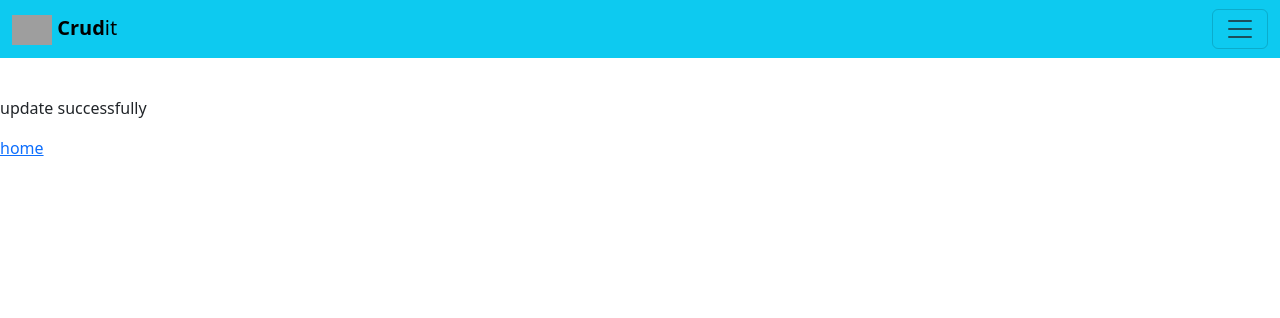
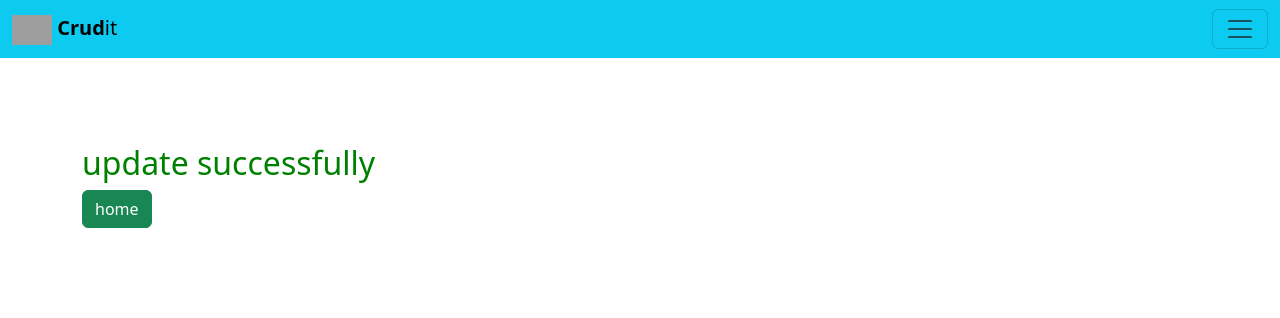
Before and after one commit to Sreenathkk00/crud_project, a Django app: page /update_view/ in a window 1280 px wide. Shown: the top 318 px of the page. Run offline with Django 4.2, Linux system fonts and the light colour scheme; grey boxes are pictures that could not be loaded.

Commit message:
edit/delete options inside Dropdown Menu

```diff
--- a/details_app/templates/edit.html
+++ b/details_app/templates/edit.html
@@ -2,7 +2,7 @@
 
 {% block content %}
 
-
+<div class="container pt-5">
 <form method="post" enctype="multipart/form-data" novalidate >
     {% csrf_token %}
     {% for field in form.visible_fields %} <!-- is used to iterate over all visible fields in the form.-->
@@ -16,9 +16,10 @@
     {% endfor %}
     <div>
         <button type="submit" class="btn btn-success">Submit</button>
-        <a href="#" class="btn btn-default">Cancel</a>
+        <a href="{% url 'detail_list' %}" class="btn btn-default">Cancel</a>
     </div>
 
+</div>
 
 
 {% endblock content %}
--- a/details_app/templates/index.html
+++ b/details_app/templates/index.html
@@ -9,6 +9,7 @@
       height: 300px;
       border-radius: 40px ;
   }
+
   </style>
 
   <head>
@@ -26,7 +27,7 @@
         <div class="container-fluid ">
 
           <a class="navbar-brand" href="#">
-            <img src="https://media.gettyimages.com/id/1316590411/vector/m-logo-design.jpg?s=612x612&w=0&k=20&c=8R9ag2MSPggFccACrOqO39PufUN3-jnH8ARTgfZ6V9g=" width='40'>
+            <img src="{% static 'images/bulllogo.png' %}" width='40'>
             <b>Crud</b>it</a>
           <button class="navbar-toggler" type="button" data-bs-toggle="offcanvas" data-bs-target="#offcanvasNavbar" aria-controls="offcanvasNavbar" aria-label="Toggle navigation">
             <span class="navbar-toggler-icon"></span>
@@ -69,22 +70,21 @@
     </header>
 
  <!-- Second div content -->
-    <div class=" mt-5 pt-5 row d-flex justify-content-center">
+ <div class="mt-5 pt-5 row d-flex justify-content-center">
+  {% for item in Details_List %}
+  <div class="card col-sm-6" style="width: 18rem; margin: 10px;">
+      <img src="{% if item.images %}{{ item.images.url }}{% else %}{% static 'images/placeholder.jpg' %}{% endif %}" class="card-img-top" alt="...">
+      <div class="card-body mb-4">
+          <h5 class="card-title">{{ item.first_name }} {{ item.last_name }}</h5>
 
 
-            {% for item in Details_List %}
-            <div class="card col-sm-6 " style="width: 18rem; margin: 10px; ">
-              <img src="{% if item.images %}{{ item.images.url }}{% else %}{% static 'images/placeholder.jpg' %}{% endif %}" class="card-img-top" alt="..." >
-              <div class="card-body mb-4">
-                <h5 class="card-title">{{ item.first_name}} {{ item.last_name}}</h5>
 
-                <!--text input data is organized into a table structure -->
+
                   <table>
-
                     <tbody>
                         <tr>
                             <td>AGE</td>
-                          <td>:  {{ item.age }}</td>
+                            <td>: {{ item.age }}</td>
                         </tr>
                         <tr>
                             <td>PHONE</td>
@@ -100,11 +100,26 @@
                         </tr>
                     </tbody>
                 </table>
+
+              </ul>
+
+           <!-- Dropdown inside the card -->
+           <ul class="nav-item dropdown">
+            <a class="nav-link dropdown-toggle" href="#" role="button" data-bs-toggle="dropdown" aria-expanded="false">
+                <b>Advanced</b>
+            </a>
+            <ul class="dropdown-menu text-center"  style="top: auto; bottom: 0;">
+
+
                 <!--Redirect to update form page-->
-                <a href="{% url 'edits'   pk=item.pk %}" class="btn btn-info">Edit</a>
+                <tr>
+                <td><a href="{% url 'edits'   pk=item.pk %}" class="btn btn-info">Edit</a></td>
                 <!--Redirect to delete.html page-->
-                <a href="{% url 'delete'   pk=item.pk %}" class="btn btn-info">Delete</a>
-
+                 <td><a href="{% url 'delete'   pk=item.pk %}" class="btn btn-danger">Delete</a></td>
+                </tr>
+            </ul>
+                <!-- End of dropdown -->
+              </ul>
               </div>
             </div>
             {% endfor %}
--- a/details_app/templates/update.html
+++ b/details_app/templates/update.html
@@ -1,6 +1,9 @@
 {% extends "index.html" %}
+
 {% block content %}
-<p>update successfully</p>
-<a href="{% url 'detail_list' %}">home</a>
 
+<div class="container pt-5">
+<h2 style='color:green;'>update successfully</h2>
+<a href="{% url 'detail_list' %}" class="btn btn-success">home</a>
+</div>
 {% endblock content %}
```
Lines whose indentation alone changed are shown as unchanged.
